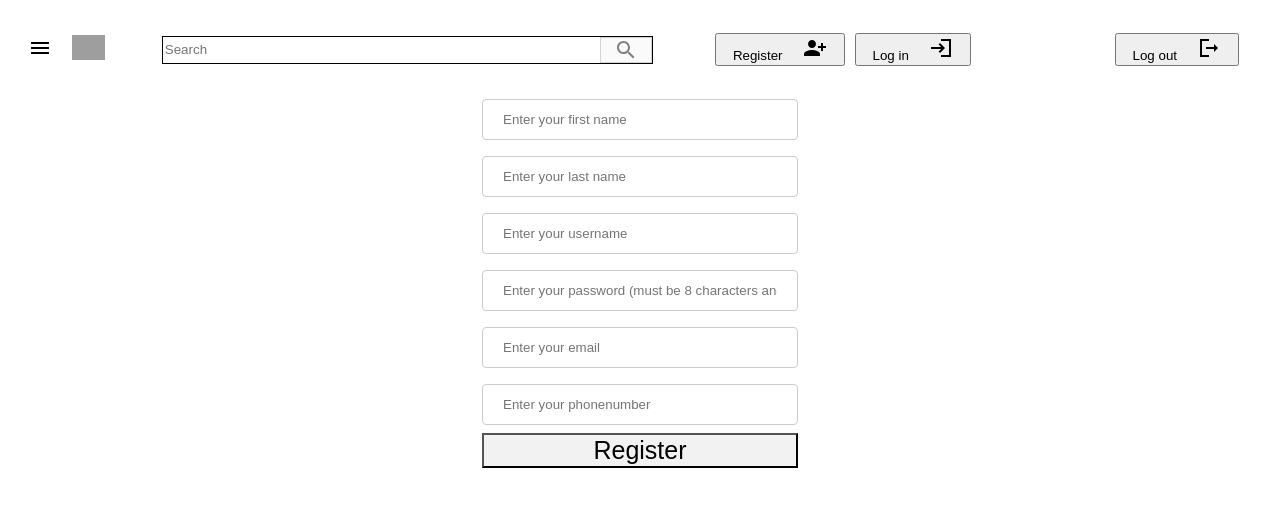
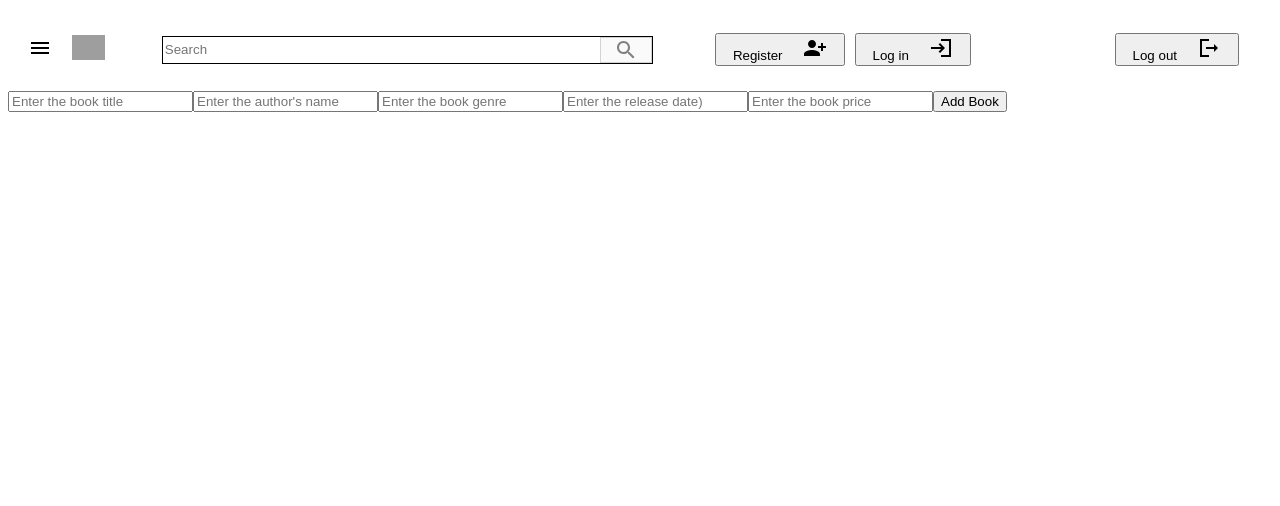
Before and after one commit to ImHucklle/GroupCapReact, a React (Create React App) app: page /create in a window 1280 px wide. Shown: the top 506 px of the page. Built offline with nearby package versions, Linux system fonts and the light colour scheme; grey boxes are pictures that could not be loaded.

Commit message:
Added more logic to the Book Viewer

```diff
--- a/src/components/BookCreator/BookCreator.jsx
+++ b/src/components/BookCreator/BookCreator.jsx
@@ -7,24 +7,22 @@ import { withRouter } from "react-router-dom";
 function BookCreator() {
     async function handleSubmitClick(){
         console.log("hi")
-        let _firstName = document.getElementById("firstname").value
-        let _lastName = document.getElementById("lastname").value
-        let _username = document.getElementById("username").value
-        let _password = document.getElementById("password").value
-        let _email = document.getElementById("email").value
-        let _phoneNumber = document.getElementById("phonenumber").value
+        let _title = document.getElementById("title").value
+        let _author = document.getElementById("author").value
+        let _genre = document.getElementById("genre").value
+        let _releaseDate = document.getElementById("releaseDate").value
+        let _price = document.getElementById("price").value
 
 
         let payload =  {
-            FirstName: _firstName,
-            LastName: _lastName,
-            UserName: _username,
-            Password: _password,
-            Email: _email,
-            PhoneNumber: _phoneNumber
+            Title: _title,
+            Author: _author,
+            Genre: _genre,
+            ReleaseDate: _releaseDate,
+            Price: _price,
          };
 
-        let res = await axios.post('https://localhost:44394/api/authentication/register', payload);
+        let res = await axios.post('https://localhost:44394/api/books/create', payload);
         console.log(res)
         return res.data
 
@@ -32,15 +30,14 @@ function BookCreator() {
     }
 
     return(
-        <div className="registration">
+        <div className="bookCreator">
             <form>
-                <input type="text" id="firstname"  placeholder="Enter your first name" />
-                <input type="text" id="lastname"  placeholder ="Enter your last name" />
-                <input type="text" id="username"  placeholder ="Enter your username" />
-                <input type="text" id="password"  placeholder ="Enter your password (must be 8 characters and must contain numbe)" />
-                <input type="text" id="email"  placeholder ="Enter your email" />
-                <input type="text" id="phonenumber" placeholder="Enter your phonenumber" />
-                <button type="submit" onClick={handleSubmitClick}>Register</button>
+                <input type="text" id="title"  placeholder="Enter the book title" />
+                <input type="text" id="author"  placeholder ="Enter the author's name" />
+                <input type="text" id="genre"  placeholder ="Enter the book genre" />
+                <input type="int" id="releaseDate"  placeholder ="Enter the release date)" />
+                <input type="int" id="price"  placeholder ="Enter the book price" />
+                <button type="submit" onClick={handleSubmitClick}>Add Book</button>
 
             </form>
         </div>
```
